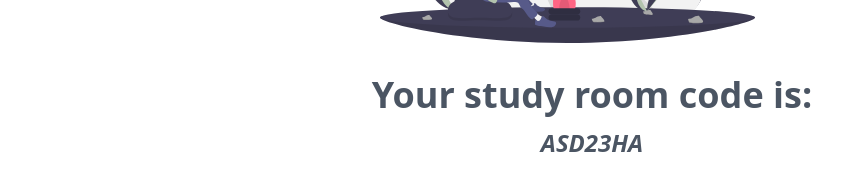
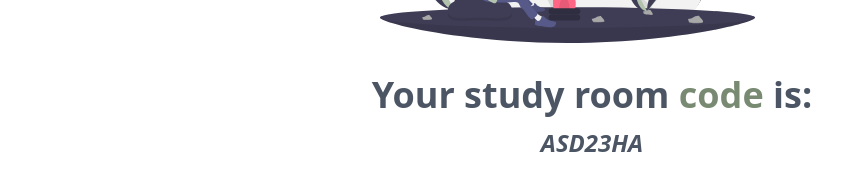
Before and after one commit to ericcxie/pomoduo-timer, a React (Create React App) app in the folder client/: page /join in a window 1280 px wide. Shown: the part 354-523 px from the top of the page, without its empty margins (48-890 px from the left). Built offline with nearby package versions, Linux system fonts and the light colour scheme.

Commit message:
Add favicon

```diff
--- a/client/public/index.html
+++ b/client/public/index.html
@@ -24,7 +24,7 @@
       work correctly both with client-side routing and a non-root public URL.
       Learn how to configure a non-root public URL by running `npm run build`.
     -->
-    <title>Pomodoro</title>
+    <title>PomoDuo</title>
   </head>
   <body>
     <noscript>You need to enable JavaScript to run this app.</noscript>
--- a/client/src/pages/GenerateCode.js
+++ b/client/src/pages/GenerateCode.js
@@ -9,7 +9,7 @@ const GenerateCode = () => {
         <div className="space-y-3">
           <img src={graphic} width={375} alt="main" className="mb-8 ml-2" />
           <h1 className="text-4xl font-bold text-gray-600 text-center">
-            Your study room <span className="text-green">code</span> is:
+            Your study room <span className="text-green-400">code</span> is:
           </h1>
           <p className="text-2xl text-center text-gray-600 italic font-semibold">
             ASD23HA
--- a/client/src/pages/LandingPage.js
+++ b/client/src/pages/LandingPage.js
@@ -1,4 +1,4 @@
-import { useEffect, useState } from "react";
+import { useState } from "react";
 import main from "../img/main.png";
 
 const Landing = () => {
```
Also changed, not shown: 1 other file (tests, documents, lock files or other folders).
